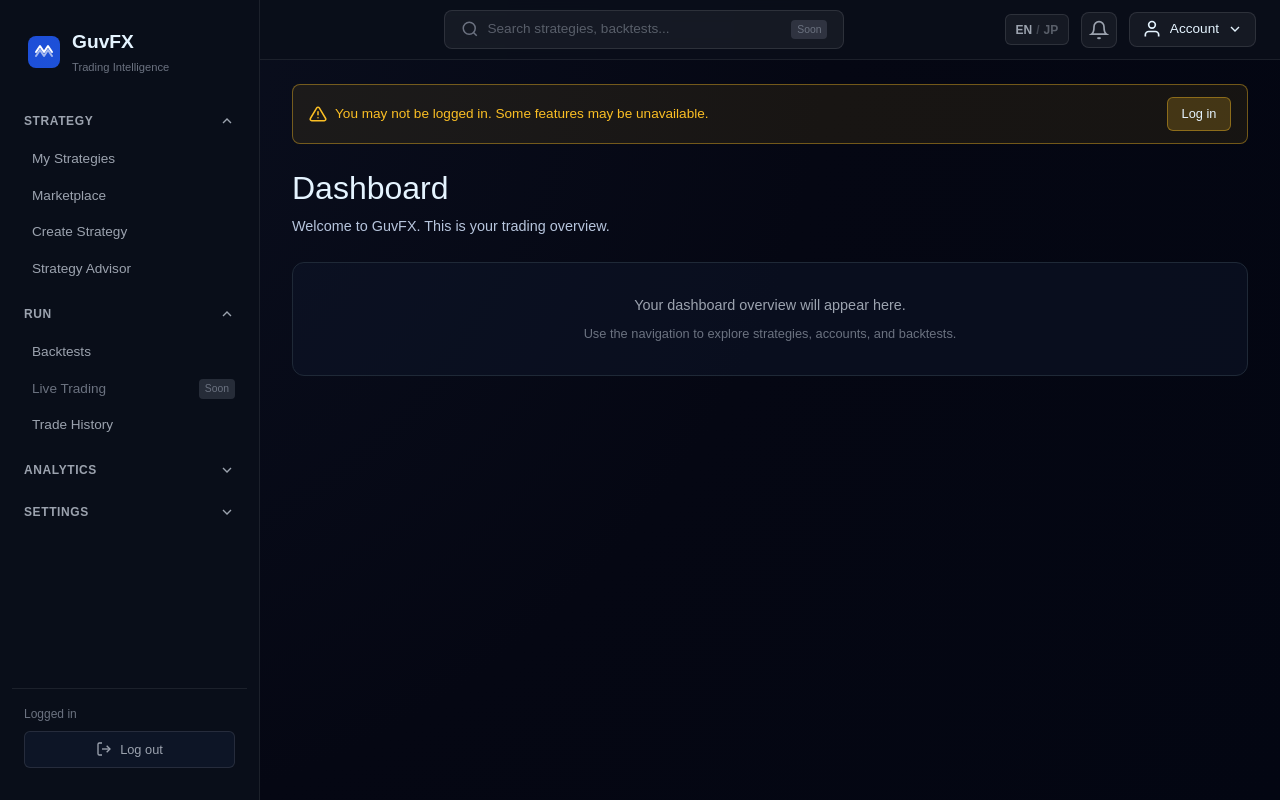
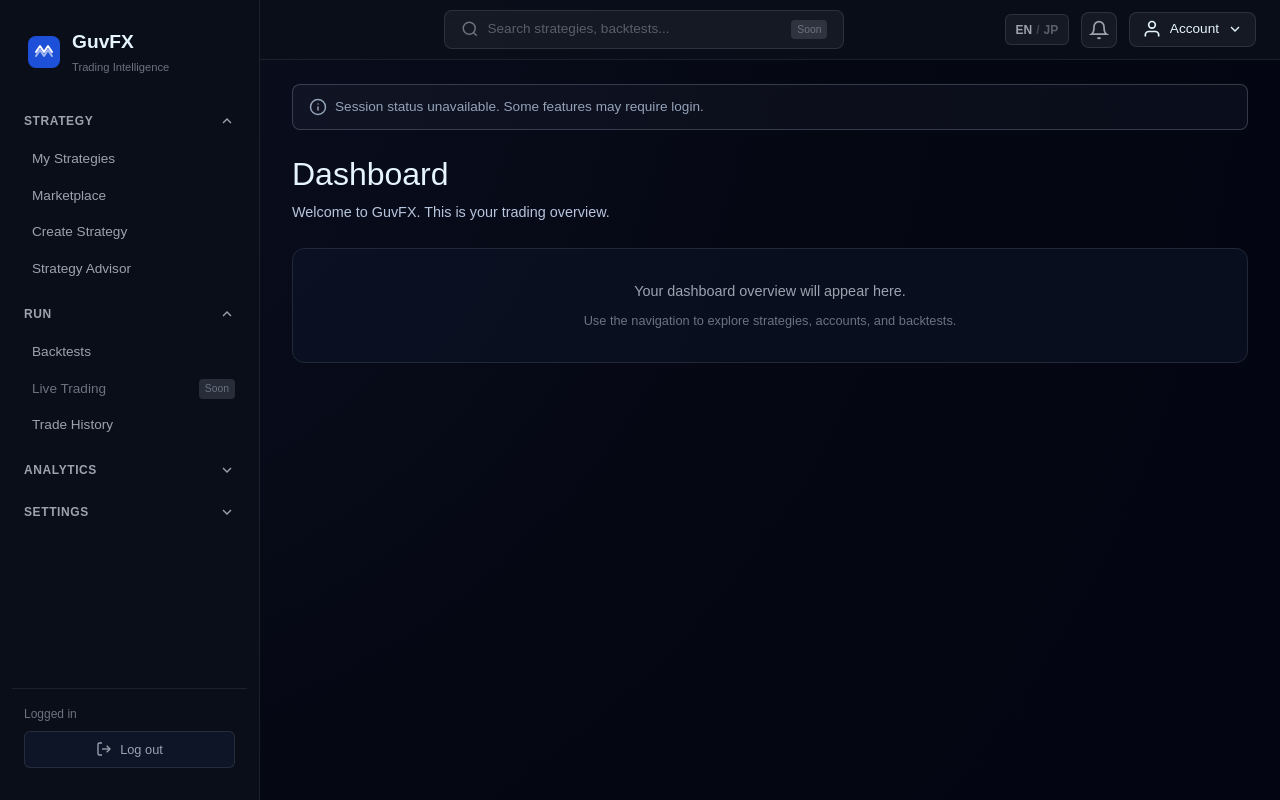
Before and after one commit to nunoamaral-hue/GuvFX, a Next.js app in the folder frontend/: page /dashboard in a window 1280 px wide. Built offline with nearby package versions, Linux system fonts and the light colour scheme; no server answers.

Commit message:
fix(dashboard): best-effort session probe without redirects

```diff
--- a/frontend/src/app/dashboard/page.tsx
+++ b/frontend/src/app/dashboard/page.tsx
@@ -1,6 +1,6 @@
 "use client";
 
-import { useEffect, useState, useCallback } from "react";
+import { useEffect, useState } from "react";
 import { usePathname } from "next/navigation";
 import Link from "next/link";
 import { AppShell } from "@/components/AppShell";
@@ -8,68 +8,82 @@ import { AppShell } from "@/components/AppShell";
 /**
  * Phase 1: Dashboard / Overview
  *
- * Scope: Routing, auth gating, redirect logic, stable shell only.
+ * Scope: Routing, auth gating, stable shell only.
  * NO data fetching, NO KPIs, NO metrics.
  *
  * References:
  * - D-04: Navigation Contract (page always renders, no errors)
  * - D-09: Empty/first-time states handled gracefully
  *
- * AUTH BEHAVIOR (Updated):
- * - localStorage tokens are checked as an INFORMATIONAL signal only.
- * - If tokens are missing, we show a non-blocking banner (no redirect).
- * - The shell always renders to avoid redirect loops on live (cookie-based auth).
- * - This keeps the dashboard investor-stable and consistent with /accounts behavior.
+ * AUTH BEHAVIOR (Investor-Grade):
+ * - Best-effort session probe via /api/auth/me/ on mount.
+ * - 200 response = authenticated, hide banner.
+ * - 401 response = unauthenticated, show login banner.
+ * - Network/CORS/other error = show soft "session unavailable" banner (not "not logged in").
+ * - NEVER redirects. Shell always renders to avoid redirect loops.
+ * - Does NOT use apiFetch to avoid its built-in 401 redirect behavior.
  */
+
+// Auth session states
+type SessionState =
+  | "checking"      // Initial state, probe in progress
+  | "authenticated" // 200 from /api/auth/me/
+  | "unauthenticated" // 401 from /api/auth/me/
+  | "unavailable";  // Network error, CORS, or other failure
+
 export default function DashboardPage() {
   const pathname = usePathname();
 
-  // null = still checking, true = has token, false = no token
-  // This is INFORMATIONAL ONLY — not used for redirects.
-  const [hasLocalToken, setHasLocalToken] = useState<boolean | null>(null);
+  // Session state from best-effort probe
+  const [sessionState, setSessionState] = useState<SessionState>("checking");
 
-  // Helper to check tokens (memoized for use in listeners)
-  const checkTokens = useCallback(() => {
-    if (typeof window === "undefined") return false;
-    const hasAccess = !!window.localStorage.getItem("guvfx_access_token");
-    const hasRefresh = !!window.localStorage.getItem("guvfx_refresh_token");
-    return hasAccess || hasRefresh;
+  // Best-effort session probe on mount
+  useEffect(() => {
+    let cancelled = false;
+
+    const probeSession = async () => {
+      try {
+        // Use raw fetch to avoid apiFetch's built-in 401 redirect behavior.
+        // We want to handle 401 gracefully without redirecting.
+        const res = await fetch("/api/auth/me/", {
+          method: "GET",
+          credentials: "include", // Include cookies for session auth
+        });
+
+        if (cancelled) return;
+
+        if (res.status === 200) {
+          setSessionState("authenticated");
+        } else if (res.status === 401) {
+          setSessionState("unauthenticated");
+        } else {
+          // Unexpected status (403, 500, etc.) — treat as unavailable
+          setSessionState("unavailable");
+        }
+      } catch {
+        // Network error, CORS block, or other failure
+        if (!cancelled) {
+          setSessionState("unavailable");
+        }
+      }
+    };
+
+    probeSession();
+
+    return () => {
+      cancelled = true;
+    };
   }, []);
 
-  // Check token state after hydration
-  useEffect(() => {
-    // Use setTimeout to avoid React state-update-during-render warnings
-    const timerId = setTimeout(() => {
-      setHasLocalToken(checkTokens());
-    }, 0);
-
-    // Listen for storage changes (e.g., login/logout in another tab)
-    const handleStorage = () => {
-      setTimeout(() => {
-        setHasLocalToken(checkTokens());
-      }, 0);
-    };
-    window.addEventListener("storage", handleStorage);
-
-    return () => {
-      clearTimeout(timerId);
-      window.removeEventListener("storage", handleStorage);
-    };
-  }, [checkTokens]);
-
-  // REMOVED: Hard redirect to /login when tokens are missing.
-  // Live auth may be cookie-based, so localStorage absence is not authoritative.
-  // The shell always renders to avoid redirect loops.
-
-  // Build the returnTo URL for the login link (informational banner)
+  // Build the returnTo URL for the login link
   const returnTo = encodeURIComponent(pathname);
 
-  // Always render AppShell + content (investor-stable)
+  // Always render AppShell + content (investor-stable, no redirects)
   return (
     <AppShell>
       <div style={{ maxWidth: 1100, margin: "0 auto" }}>
-        {/* Non-blocking auth banner (only shown if localStorage tokens are missing) */}
-        {hasLocalToken === false && (
+        {/* Auth banner: only shown for unauthenticated or unavailable states */}
+        {sessionState === "unauthenticated" && (
           <div
             style={{
               padding: "0.75rem 1rem",
@@ -101,7 +115,7 @@ export default function DashboardPage() {
                 <line x1="12" y1="17" x2="12.01" y2="17" />
               </svg>
               <span style={{ fontSize: "0.85rem", color: "#fbbf24" }}>
-                You may not be logged in. Some features may be unavailable.
+                You are not logged in. Please sign in to access all features.
               </span>
             </div>
             <Link
@@ -121,6 +135,40 @@ export default function DashboardPage() {
             >
               Log in
             </Link>
+          </div>
+        )}
+
+        {sessionState === "unavailable" && (
+          <div
+            style={{
+              padding: "0.75rem 1rem",
+              marginBottom: "1.25rem",
+              borderRadius: 8,
+              border: "1px solid rgba(148, 163, 184, 0.3)",
+              background: "rgba(148, 163, 184, 0.05)",
+              display: "flex",
+              alignItems: "center",
+              gap: "0.5rem",
+            }}
+          >
+            {/* Info icon */}
+            <svg
+              width="18"
+              height="18"
+              viewBox="0 0 24 24"
+              fill="none"
+              stroke="#94a3b8"
+              strokeWidth="2"
+              strokeLinecap="round"
+              strokeLinejoin="round"
+            >
+              <circle cx="12" cy="12" r="10" />
+              <line x1="12" y1="16" x2="12" y2="12" />
+              <line x1="12" y1="8" x2="12.01" y2="8" />
+            </svg>
+            <span style={{ fontSize: "0.85rem", color: "#94a3b8" }}>
+              Session status unavailable. Some features may require login.
+            </span>
           </div>
         )}
 
```
